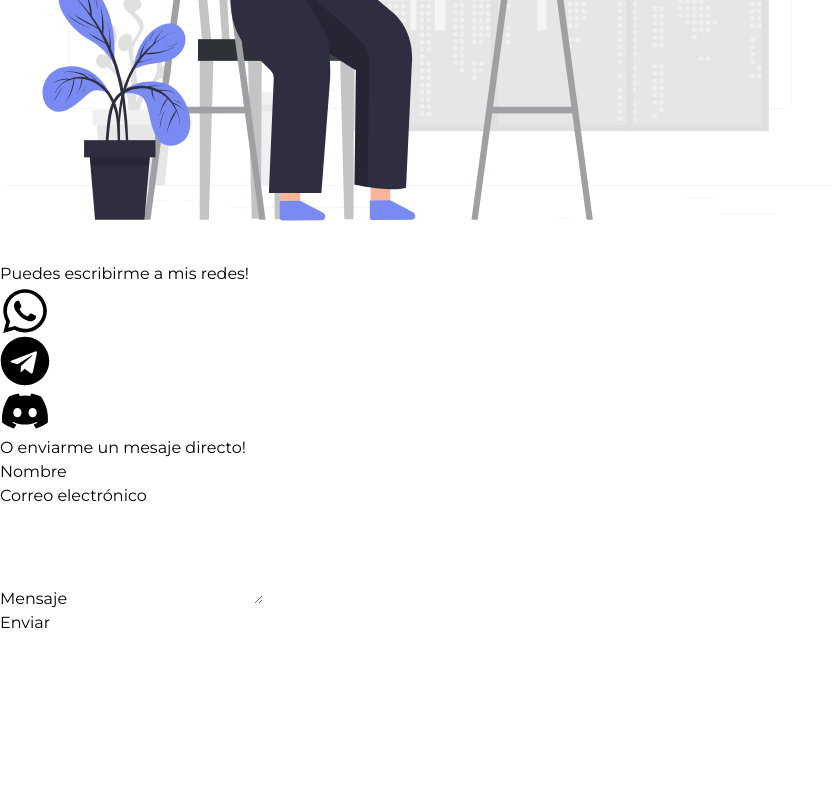
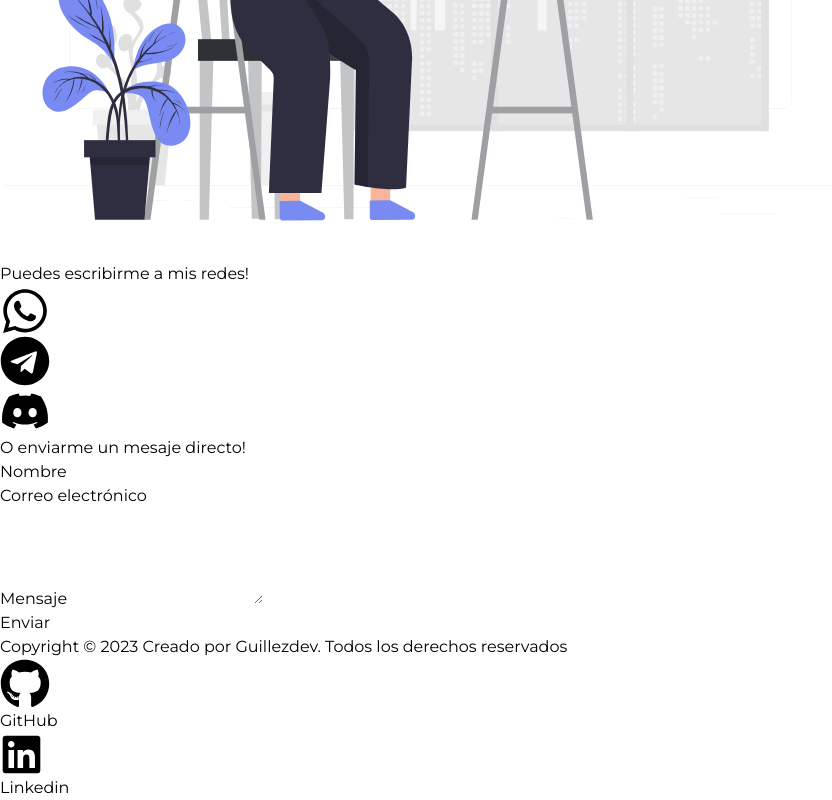
Before and after one commit to guillezdev/Mi-Web, a React (Vite) app: page / in a window 1280 px wide. Shown: the part 4249-5049 px from the top of the page, without its empty margins (0-832 px from the left). Before the commit the page ends 4884 px from the top, so only its background shows below. Built offline with nearby package versions, Linux system fonts and the light colour scheme.

Commit message:
Modificion en Contact

```diff
--- a/src/App.jsx
+++ b/src/App.jsx
@@ -4,6 +4,7 @@ import Home from "./components/Home";
 import Projects from "./components/Projects";
 import Skills from "./components/Skills";
 import Contact from "./components/Contact";
+import Footer from "./components/Footer";
 
 const App = () => {
   return (
@@ -13,6 +14,7 @@ const App = () => {
       <Projects />
       <Skills />
       <Contact />
+      <Footer />
     </>
   );
 };
--- a/src/components/Contact.jsx
+++ b/src/components/Contact.jsx
@@ -22,8 +22,12 @@ function Contact() {
               alt='Front-img'
             />
           </div>
+
+          <div className='w-full lg:w-1/2 pt-20 lg:pt-0 px-4 sm:px-6 lg:px-8 text-center lg:text-left'>
             <div className=' p-4 rounded-lg'>
-            <p className=' text-center mb-2'>Puedes escribirme a mis redes!</p>
+              <p className=' text-center mb-2'>
+                Puedes escribirme a mis redes!
+              </p>
               <div className='flex justify-center space-x-4'>
                 <a
                   href='https://wa.me/tunumerodetelefono'
@@ -58,7 +62,6 @@ function Contact() {
               </div>
               <p className=' text-center mt-2'>O enviarme un mesaje directo!</p>
             </div>
-          <div className='w-full lg:w-1/2 pt-20 lg:pt-0 px-4 sm:px-6 lg:px-8 text-center lg:text-left'>
             <form name='contact' method='post' className='mb-4'>
               <input type='hidden' name='form-name' value='contact' />
               <div className='mb-4'>
```
Lines whose indentation alone changed are shown as unchanged.
